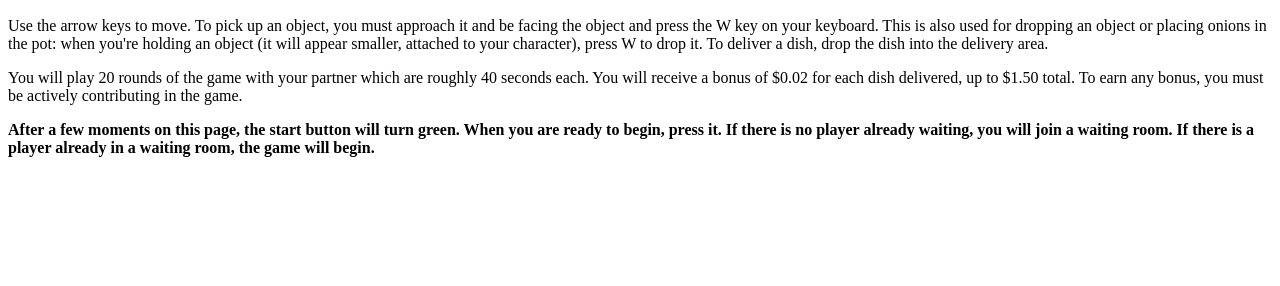
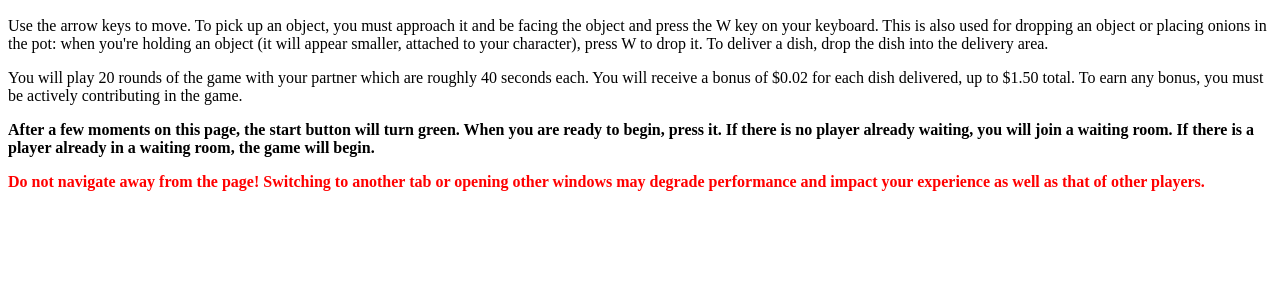
Before and after one commit to chasemcd/interactive-gym, a Flask app: template server/static/templates/overcooked_instructions.html in a window 1280 px wide. Shown: the part 415-701 px from the top of the page. Run offline with Flask 3, Linux system fonts and the light colour scheme; the template is opened without the code that fills it, so the values that code supplies are empty.

Commit message:
add do not leave message

```diff
--- a/server/static/templates/overcooked_instructions.html
+++ b/server/static/templates/overcooked_instructions.html
@@ -24,3 +24,9 @@
         After a few moments on this page, the start button will turn green. When you are ready to begin, press it. If there is no player already waiting, you will join a waiting room. If there is a player already in a waiting room, the game will begin.
     </b>
 </p>
+
+<p>
+    <b>
+        <FONT COLOR="#ff0000">Do not navigate away from the page! Switching to another tab or opening other windows may degrade performance and impact your experience as well as that of other players.</FONT>
+    </b>
+</p>
```
